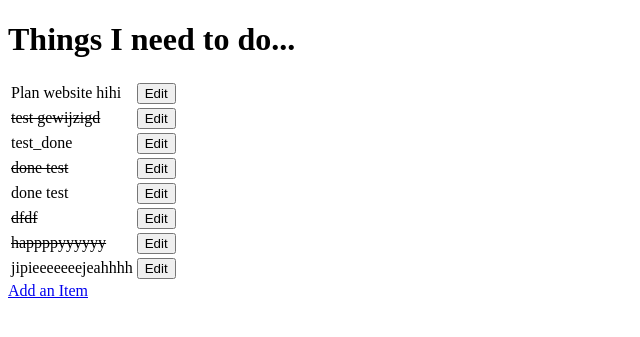
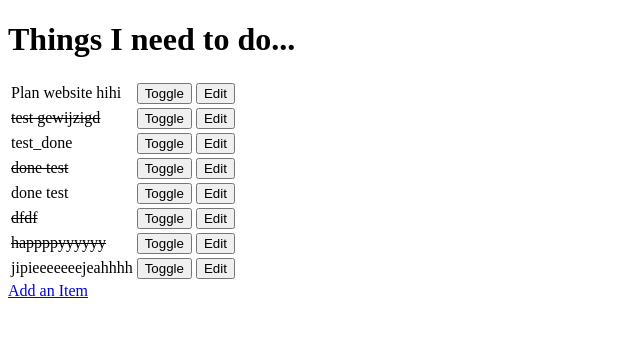
Before and after one commit to Rhyl1/Django-thefirst_formtemplate, a Django app: page / in a window 1280 px wide. Shown: the top 337 px of the page, without its empty margins (0-640 px from the left). Run offline with Django 3.2, Linux system fonts and the light colour scheme; data comes from the database, SQL or seed files in the repository; both versions use the stored data as it was after the commit.

Commit message:
added toggle function

```diff
--- a/my_project/urls.py
+++ b/my_project/urls.py
@@ -15,11 +15,12 @@ Including another URLconf
 """
 from django.conf.urls import url
 from django.contrib import admin
-from todo.views import get_todo_list, create_an_item, edit_an_item
+from todo.views import get_todo_list, create_an_item, edit_an_item, toggle_status
 
 urlpatterns = [
     url(r'^admin/', admin.site.urls),
     url(r'^$', get_todo_list),
     url(r'^add$', create_an_item),
-    url(r'^edit/(?P<id>\d+)$', edit_an_item)
+    url(r'^edit/(?P<id>\d+)$', edit_an_item),
+    url(r'^toggle/(?P<id>\d+)$', toggle_status)
 ]
--- a/todo/templates/todo_list.html
+++ b/todo/templates/todo_list.html
@@ -19,6 +19,12 @@
             {% endif %}
 
             <td>
+                <form action="toggle/{{ item.id }}" method="POST">
+                {% csrf_token %}
+                <input type="submit" value="Toggle">
+                </form>
+            </td>
+            <td>
                 <form method="GET" action="edit/{{ item.id }}">
                     <input type="submit" value="Edit">
                 </form>
--- a/todo/views.py
+++ b/todo/views.py
@@ -33,4 +33,11 @@ def edit_an_item(request, id):
             return redirect(get_todo_list)
     else:
         form = ItemForm(instance=item)
+
     return render(request, "item_form.html", {'form': form})
+
+def toggle_status(request, id):
+        item = get_object_or_404(Item, pk=id)
+        item.done =  not item.done
+        item.save()
+        return redirect(get_todo_list)
```
Also changed, not shown: db.sqlite3.
